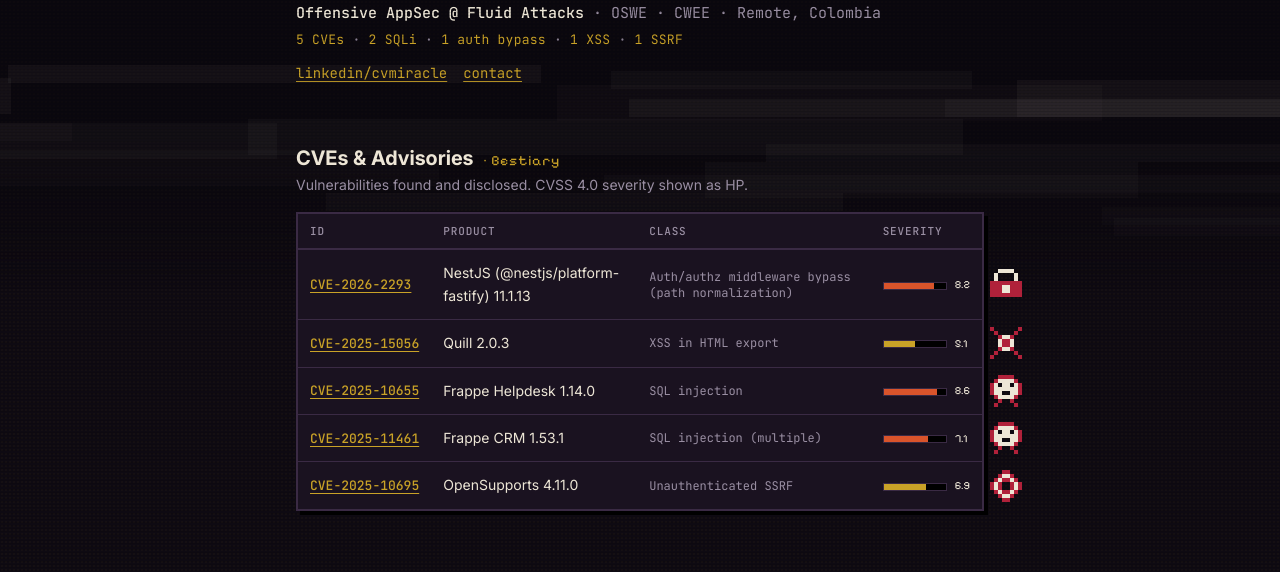
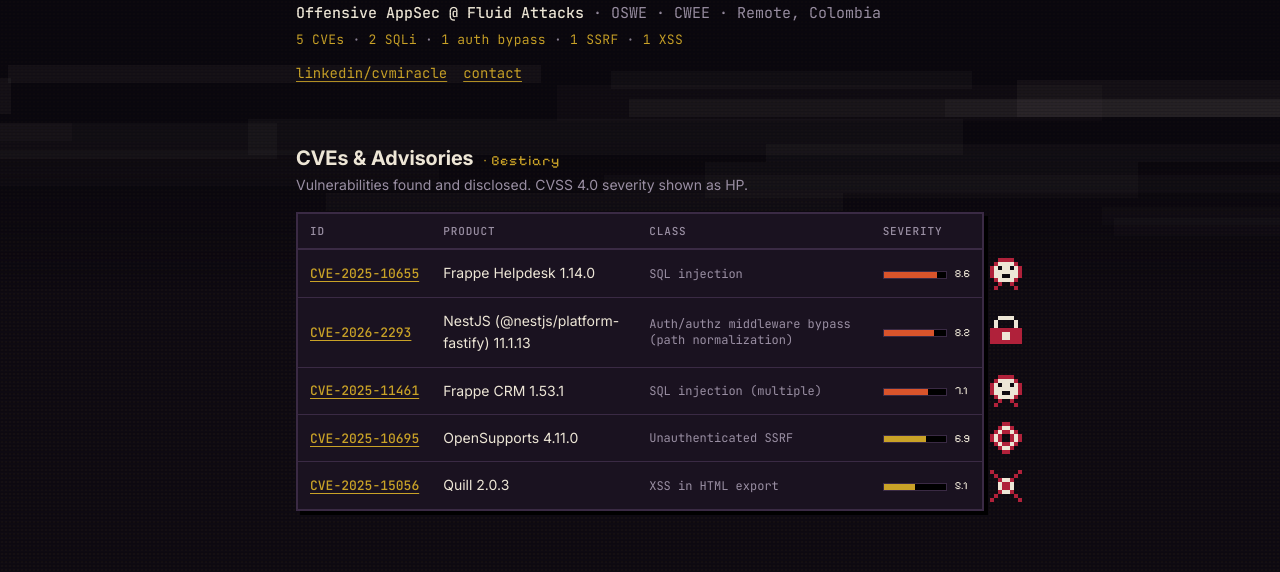
Before and after one commit to tachote/cvargas-portfolio, an Astro site: page / in a window 1280 px wide. Shown: the part 160-732 px from the top of the page. Built offline with nearby package versions, Linux system fonts and the light colour scheme; Astro itself is replaced by a stand-in of ours.

Commit message:
Fluid advisory schema, auto class/sprite, top6 + details

```diff
--- a/src/data/cves.json
+++ b/src/data/cves.json
@@ -2,51 +2,51 @@
   {
     "id": "CVE-2026-2293",
     "product": "NestJS (@nestjs/platform-fastify) 11.1.13",
-    "vuln": "Auth/authz middleware bypass (path normalization)",
-    "short": "Authz Bypass",
+    "vuln_class": "Auth/authz middleware bypass (path normalization)",
     "severity": "High",
-    "cvss": 8.2,
+    "cvss4": 8.2,
     "date": "2026-02-27",
-    "url": "https://fluidattacks.com/advisories/neton"
+    "advisory_url": "https://fluidattacks.com/advisories/neton",
+    "credit": "sole"
   },
   {
     "id": "CVE-2025-15056",
     "product": "Quill 2.0.3",
-    "vuln": "XSS in HTML export",
-    "short": "XSS",
+    "vuln_class": "XSS in HTML export",
     "severity": "Medium",
-    "cvss": 5.1,
+    "cvss4": 5.1,
     "date": "2026-01-13",
-    "url": "https://fluidattacks.com/advisories/diomedes"
+    "advisory_url": "https://fluidattacks.com/advisories/diomedes",
+    "credit": "sole"
   },
   {
     "id": "CVE-2025-10655",
     "product": "Frappe Helpdesk 1.14.0",
-    "vuln": "SQL injection",
-    "short": "SQLi",
+    "vuln_class": "SQL injection",
     "severity": "High",
-    "cvss": 8.6,
+    "cvss4": 8.6,
     "date": "2025-12-09",
-    "url": "https://fluidattacks.com/advisories/dyango"
+    "advisory_url": "https://fluidattacks.com/advisories/dyango",
+    "credit": "sole"
   },
   {
     "id": "CVE-2025-11461",
     "product": "Frappe CRM 1.53.1",
-    "vuln": "SQL injection (multiple)",
-    "short": "SQLi",
+    "vuln_class": "SQL injection (multiple)",
     "severity": "High",
-    "cvss": 7.1,
+    "cvss4": 7.1,
     "date": "2025-11-26",
-    "url": "https://fluidattacks.com/advisories/oz"
+    "advisory_url": "https://fluidattacks.com/advisories/oz",
+    "credit": "sole"
   },
   {
     "id": "CVE-2025-10695",
     "product": "OpenSupports 4.11.0",
-    "vuln": "Unauthenticated SSRF",
-    "short": "SSRF",
+    "vuln_class": "Unauthenticated SSRF",
     "severity": "Medium",
-    "cvss": 6.9,
+    "cvss4": 6.9,
     "date": "2025-10-03",
-    "url": "https://fluidattacks.com/advisories/freer"
+    "advisory_url": "https://fluidattacks.com/advisories/freer",
+    "credit": "sole"
   }
 ]
--- /dev/null
+++ b/src/data/cves.ts
@@ -0,0 +1,11 @@
+// Normalizes src/data/cves.json (schema: id, product, vuln_class, severity, cvss4, date, advisory_url, credit).
+import raw from './cves.json';
+export type Cve = { id: string; product: string; vuln_class: string; severity: string; cvss4: number; date?: string; advisory_url: string; credit?: string };
+const rules: [RegExp, string, string][] = [
+  [/sql/i, 'SQLi', 'sqli'],
+  [/xss|cross.?site script/i, 'XSS', 'xss'],
+  [/ssrf|server.?side request/i, 'SSRF', 'ssrf'],
+  [/auth|idor|access control|bypass|privilege/i, 'auth bypass', 'authbypass'],
+];
+export const classify = (v: string) => { for (const [re, label, sprite] of rules) if (re.test(v)) return { label, sprite }; return { label: v, sprite: null }; };
+export const cves = (raw as Cve[]).map(c => ({ ...c, ...classify(c.vuln_class) })).sort((a, b) => b.cvss4 - a.cvss4 || (b.date ?? '').localeCompare(a.date ?? ''));
--- a/src/fx.css
+++ b/src/fx.css
@@ -49,3 +49,6 @@
 .killcount .sep{color:var(--muted)}
 /* keep content above the parallax layer */
 section,footer{position:relative;z-index:1}
+.co{color:var(--muted)}
+.more{margin-top:12px}.more summary{font:12px var(--pixel);color:var(--accent);cursor:pointer;padding:6px 0}
+.more .frame{margin-top:8px}
--- a/src/pages/index.astro
+++ b/src/pages/index.astro
@@ -1,13 +1,11 @@
 ---
 import Base from '../layouts/Base.astro';
-import cves from '../data/cves.json';
+import { cves } from '../data/cves.ts';
 import ach from '../data/achievements.json';
-const sorted = [...cves].sort((a, b) => b.date.localeCompare(a.date));
-const label = { 'SQLi': 'SQLi', 'SSRF': 'SSRF', 'Authz Bypass': 'auth bypass', 'XSS': 'XSS' };
 const counts = {};
-for (const c of cves) { const k = label[c.short] ?? c.short; counts[k] = (counts[k] ?? 0) + 1; }
+for (const c of cves) counts[c.label] = (counts[c.label] ?? 0) + 1;
+const TOP = 6, top = cves.slice(0, TOP), rest = cves.slice(TOP);
 const kill = [`${cves.length} CVEs`, ...Object.entries(counts).sort((a, b) => b[1] - a[1]).map(([k, n]) => `${n} ${k}`)];
-const spr = { 'SQLi': 'sqli', 'XSS': 'xss', 'SSRF': 'ssrf', 'Authz Bypass': 'authbypass' };
 const cls = { Critical: 'crit', High: 'high', Medium: 'med', Low: 'low' };
 ---
 <Base>
@@ -28,16 +26,32 @@
   <div class="frame"><table>
     <thead><tr><th>ID</th><th>Product</th><th>Class</th><th>Severity</th></tr></thead>
     <tbody>
-      {sorted.map(c => (
+      {top.map(c => (
         <tr>
-          <td class="id"><a href={c.url}>{c.id}</a></td>
+          <td class="id"><a href={c.advisory_url}>{c.id}</a></td>
           <td class="prod">{c.product}</td>
-          <td class="cls-td cls">{c.vuln}</td>
-          <td class={`hp ${cls[c.severity] ?? 'med'}`} title={`${c.severity} · CVSS 4.0 ${c.cvss}`}><span class="bar"><i style={`--w:${Math.round(c.cvss * 10)}%`}></i></span>{c.cvss}{spr[c.short] && <img class="spr" src={`/fx/sprites/${spr[c.short]}.svg`} alt="" width="32" height="32" loading="lazy" />}</td>
+          <td class="cls-td cls">{c.vuln_class}{c.credit === 'co-discovered' && <span class="co"> · co-discovered</span>}</td>
+          <td class={`hp ${cls[c.severity] ?? 'med'}`} title={`${c.severity} · CVSS 4.0 ${c.cvss4}`}><span class="bar"><i style={`--w:${Math.round(c.cvss4 * 10)}%`}></i></span>{c.cvss4}{c.sprite && <img class="spr" src={`/fx/sprites/${c.sprite}.svg`} alt="" width="32" height="32" loading="lazy" />}</td>
         </tr>
       ))}
     </tbody>
   </table></div>
+  {rest.length > 0 && (
+  <details class="more"><summary>Show all {cves.length}</summary>
+  <div class="frame"><table>
+    <thead><tr><th>ID</th><th>Product</th><th>Class</th><th>Severity</th></tr></thead>
+    <tbody>
+      {rest.map(c => (
+        <tr>
+          <td class="id"><a href={c.advisory_url}>{c.id}</a></td>
+          <td class="prod">{c.product}</td>
+          <td class="cls-td cls">{c.vuln_class}{c.credit === 'co-discovered' && <span class="co"> · co-discovered</span>}</td>
+          <td class={`hp ${cls[c.severity] ?? 'med'}`} title={`${c.severity} · CVSS 4.0 ${c.cvss4}`}><span class="bar"><i style={`--w:${Math.round(c.cvss4 * 10)}%`}></i></span>{c.cvss4}{c.sprite && <img class="spr" src={`/fx/sprites/${c.sprite}.svg`} alt="" width="32" height="32" loading="lazy" />}</td>
+        </tr>
+      ))}
+    </tbody>
+  </table></div>
+  </details>)}
 </section>
 
 <section id="achievements">
```
